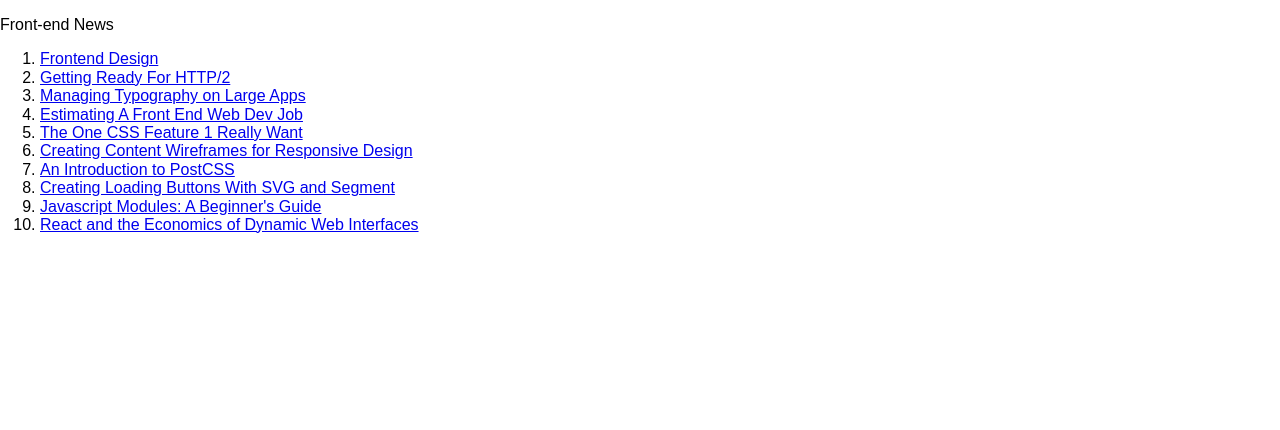
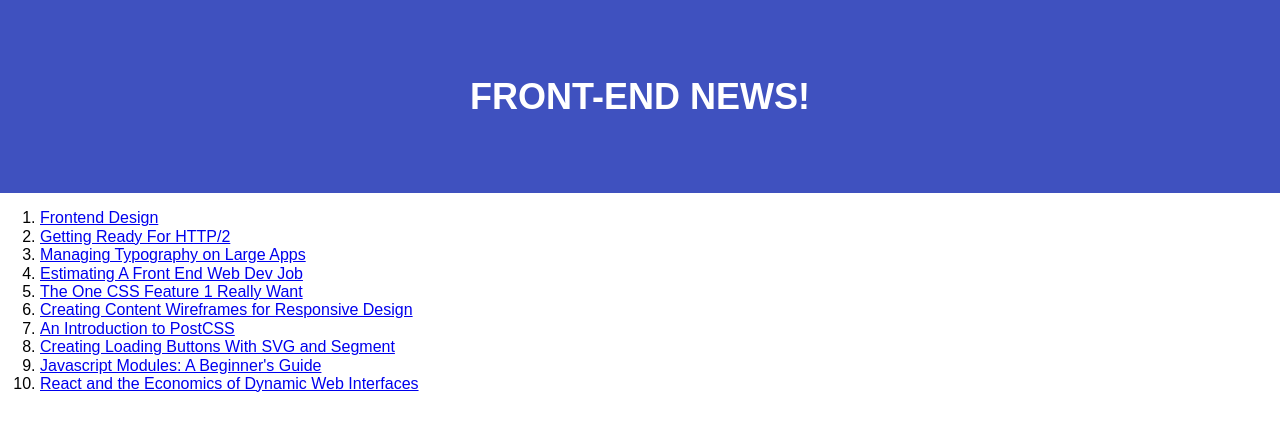
Before and after one commit to aziztovbaev/FrontEndNewsScreencast, a plain HTML site: page index.html in a window 1280 px wide. Drawn offline with Linux system fonts and the light colour scheme.

Commit message:
Style header

```diff
--- a/index.html
+++ b/index.html
@@ -4,12 +4,13 @@
 	<title>Front-end News</title>
 	<meta charset="utf-8" />
 	<link rel="stylesheet" href="normalize.css" />
+	<link rel="stylesheet" href="main.css" />
 	</head>
 <body>
 
-		<head>
-			<p>Front-end News</p>
-		</head>
+		<header class="hero">
+			<p class="logo">Front-end News!</p>
+		</header>
 		<main>
 			<ol>
 				<li>
--- a/main.css
+++ b/main.css
@@ -47,3 +47,26 @@ p{
 a{
 
 }
+
+
+/******************************************************************
+*	Header
+------------------------------------------------------------------*/
+
+.hero {
+	background-color: #3f51bf;
+	color: #fff;
+	padding: 40px 0;
+	text-align: center;
+}
+
+
+/*******************************************************************
+*	Logo
+-------------------------------------------------------------------*/
+
+.logo{
+	font-size: 36px;
+	font-weight: bold;
+	text-transform: uppercase;
+}
```
